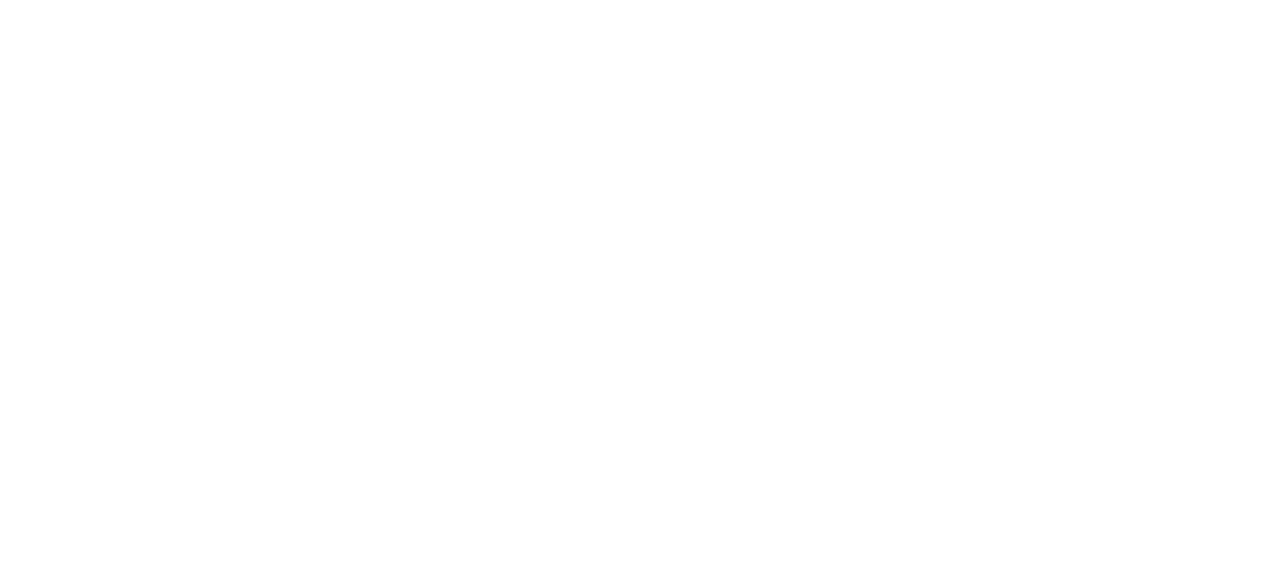
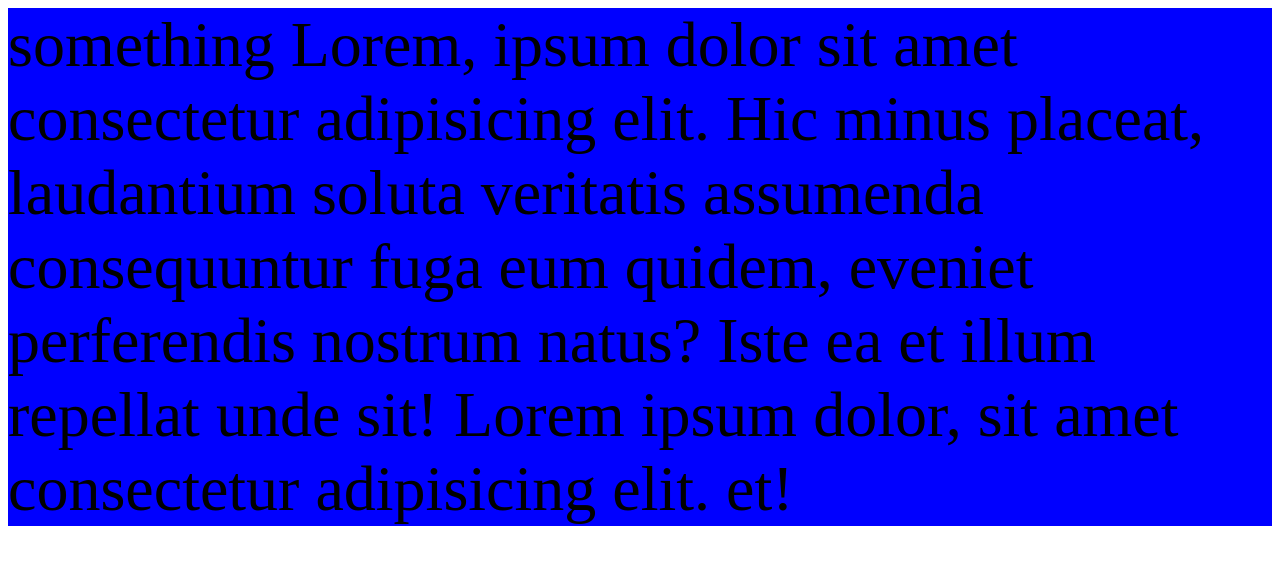
Before and after one commit to Zahin1033/offi-test, a plain HTML site: page center.html in a window 1280 px wide. Drawn offline with Linux system fonts and the light colour scheme.

Commit message:
last for today

```diff
--- a/center.html
+++ b/center.html
@@ -4,8 +4,32 @@
     <meta charset="UTF-8">
     <meta name="viewport" content="width=device-width, initial-scale=1.0">
     <title>Center Flex</title>
+    <style>
+        .container{
+            background-color: aqua;
+            display: flex;
+            justify-content: center;
+            /* height: 800px; */
+            align-items: center;
+             margin: 0 auto;
+
+        }
+        .box{
+            background-color: blue;
+            font-size: 4em;
+            /* height: 300px; */
+            width: 1500px;
+            /* padding: 100px; */
+            margin: 0 auto;
+        }
+    </style>
 </head>
 <body>
-
+    <div class="container">
+        <div class="box">
+            something
+            Lorem, ipsum dolor sit amet consectetur adipisicing elit. Hic minus placeat, laudantium soluta veritatis assumenda consequuntur fuga eum quidem, eveniet perferendis nostrum natus? Iste ea et illum repellat unde sit! Lorem ipsum dolor, sit amet consectetur adipisicing elit. et!
+        </div>
+    </div>
 </body>
 </html>
```
Also changed, not shown: nav.html (added, +21 -0 lines), styles/nav.css (added).
